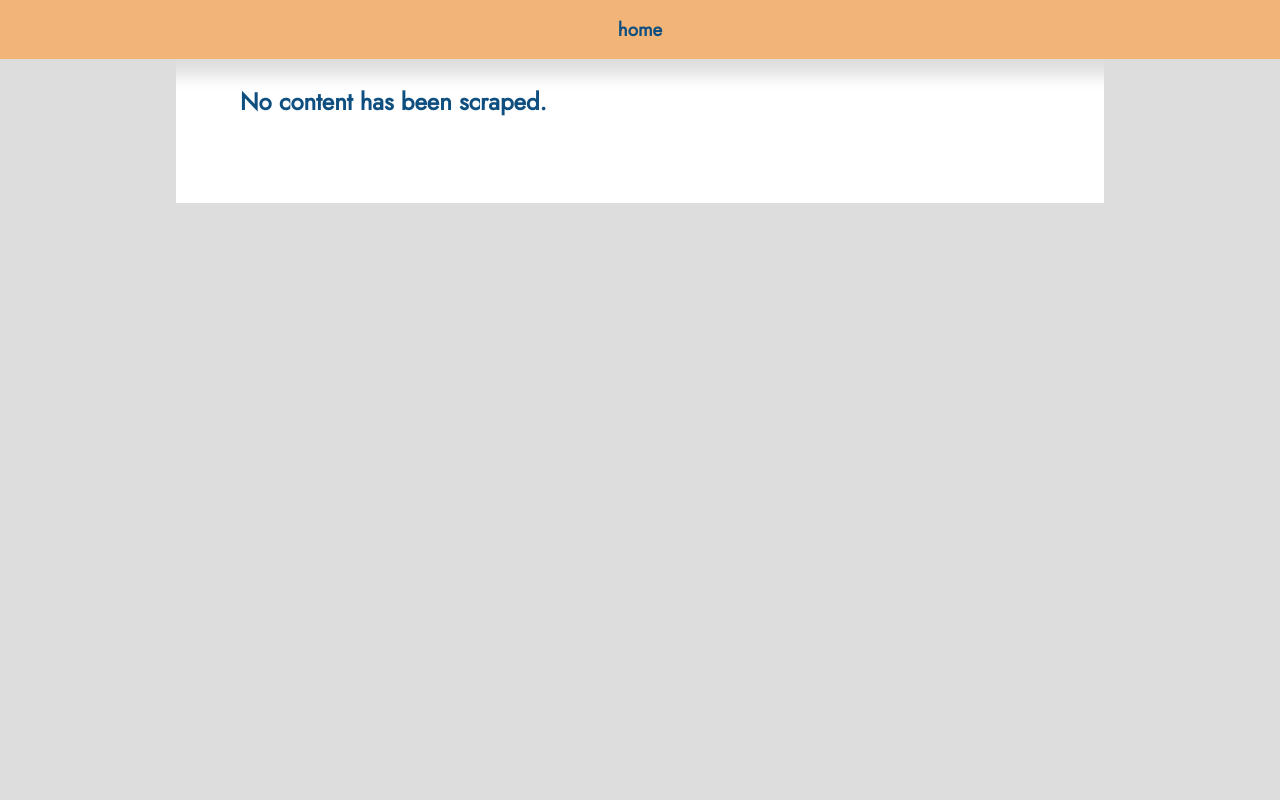
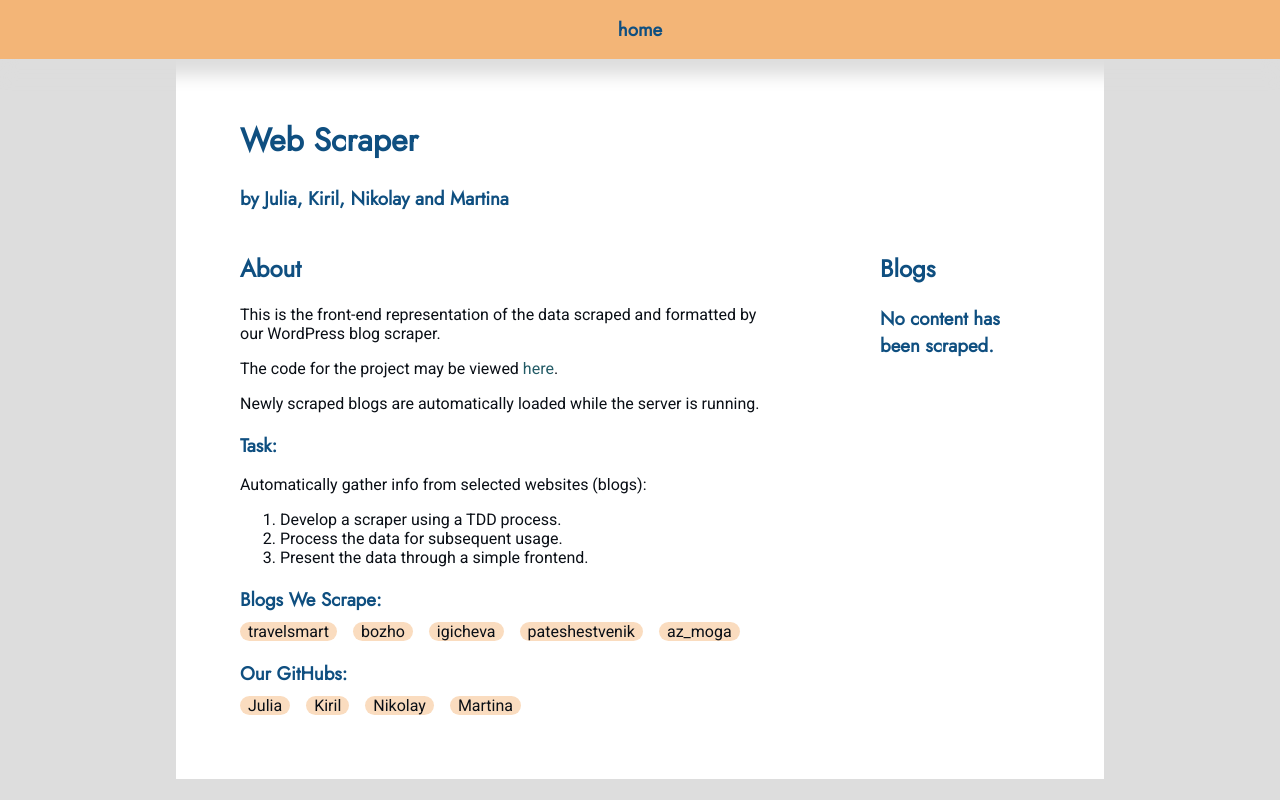
Before and after one commit to georgievnikolay/Web-Scraper, a Flask app: page / in a window 1280 px wide. Run offline with Flask 2, Linux system fonts and the light colour scheme.

Commit message:
run.sh in progress
Co-authored-by: Kiril Ivanov <ivanovkirilg@users.noreply.github.com>

```diff
--- a/requirements.txt
+++ b/requirements.txt
@@ -6,3 +6,4 @@ beautifulsoup4 == 4.9.3
 lxml == 4.5.2
 requests == 2.23.0
 pandas == 1.2.4
+flask == 2.0.1
--- a/web_app/static/base.css
+++ b/web_app/static/base.css
@@ -37,7 +37,7 @@ h4, h5 {
 
 .nav-bar-content {
     margin: auto;
-    width: 100%;
+    width: 80%;
     max-width: 50em;
     display: flex;
     flex-wrap: wrap;
@@ -50,10 +50,15 @@ h4, h5 {
     margin: 0;
 }
 
+.nav-bar-home {
+    font-weight: bold;
+}
+
 .page-content {
     margin: auto;
     margin-top: 0;
     padding: 4em;
+    padding-top: 6em;
     width: 75%;
     max-width: 50em;
     background-color: white;
@@ -81,6 +86,17 @@ a:hover > h4 {
     color: var(--accent-warm-color);
 }
 
+.highlight-box {
+    padding-left: 0.5em;
+    padding-right: 0.5em;
+    border-radius: 1em;
+    background-color: var(--accent-warm-bg);
+}
+
+.tight {
+    margin-bottom: 0.5em;
+}
+
 .nav-links {
     margin-top: 2em;
     display: flex;
--- /dev/null
+++ b/web_app/static/home.css
@@ -0,0 +1,33 @@
+.home-container {
+    display: flex;
+    justify-content: space-between;
+    flex-wrap: wrap;
+}
+
+.about {
+    flex: 0 1 65%;
+    min-width: 25ch;
+}
+
+p > a {
+    color: var(--accent-cool-color);
+}
+
+.about > h3 {
+    margin-bottom: 0.5em;
+}
+
+.team {
+    display: flex;
+    gap: 1em;
+}
+
+.supported-blogs {
+    display: flex;
+    flex-wrap: wrap;
+    gap: 0.5em 1em;
+}
+
+.blog-list {
+    flex: 0 1 20%;
+}
--- a/web_app/templates/home.html
+++ b/web_app/templates/home.html
@@ -1,14 +1,57 @@
 {% extends "base.html" %}
+
+{% block head%}
+    <link rel="stylesheet" type="text/css" href="{{ url_for('static', filename='home.css') }}">
+{% endblock head%}
+
 {% block content %}
 
-    {% if blogs %}
+<h1>Web Scraper</h1>
+<h3>by Julia, Kiril, Nikolay and Martina</h3>
+<div class="home-container">
+    <div class="about">
+        <h2>About</h2>
+        <p>This is the front-end representation of the data scraped and formatted by our WordPress blog scraper.</p>
+        <p>The code for the project may be viewed <a href="https://github.com/georgievnikolay/Web-Scraper">here</a>.</p>
+        <p>Newly scraped blogs are automatically loaded while the server is running.</p>
+        <h3 class="tight">Task:</h3>
+        <div class="task">
+            <p class="tight">Automatically gather info from selected websites (blogs):
+            </p>
+            <ol>
+                <li>Develop a scraper using a TDD process.</li>
+                <li>Process the data for subsequent usage.</li>
+                <li>Present the data through a simple frontend.</li>
+            </ol>
+        </div>
+        <h3 class="tight">Blogs We Scrape:</h3>
+        <div class="supported-blogs">
+            <a class="highlight-box" href="https://www.travelsmart.bg/">travelsmart</a>
+            <a class="highlight-box" href="https://blog.bozho.net/">bozho</a>
+            <a class="highlight-box" href="https://igicheva.wordpress.com/">igicheva</a>
+            <a class="highlight-box" href="https://pateshestvenik.com/">pateshestvenik</a>
+            <a class="highlight-box" href="https://az-moga.com/">az_moga</a>
+        </div>
+        <h3 class="tight">Our GitHubs:</h3>
+        <div class="team">
+            <a class="highlight-box" href="https://github.com/JuliaOliver">Julia</a>
+            <a class="highlight-box" href="https://github.com/ivanovkirilg">Kiril</a>
+            <a class="highlight-box" href="https://github.com/georgievnikolay">Nikolay</a>
+            <a class="highlight-box" href="https://github.com/MartinaVincheva">Martina</a>
+        </div>
+    </div>
+    <div class="blog-list">
+        <h2>Blogs</h2>
+        {% if blogs %}
         {% for blog in blogs %}
-        <h2>
+        <h3>
             <a href="{{ url_for('page', page_num=1, blog=blog) }}">{{ blog }}</a>
-        </h2>
+        </h3>
         {% endfor %}
-    {% else %}
-        <h2>No content has been scraped.</h2>
-    {% endif %}
+        {% else %}
+        <h3>No content has been scraped.</h3>
+        {% endif %}
+    </div>
+</div>
 
 {% endblock content %}
--- a/web_instance.py
+++ b/web_instance.py
@@ -2,4 +2,4 @@ from os import pardir
 from web_app import app
 
 if __name__ == "__main__":
-    app.run(port=5000)
+    app.run(port=5000, debug=True)
```
Also changed, not shown: web_app/static/page.css (+6 -7 lines), web_app/templates/page.html (+6 -5 lines), 1 other file.
